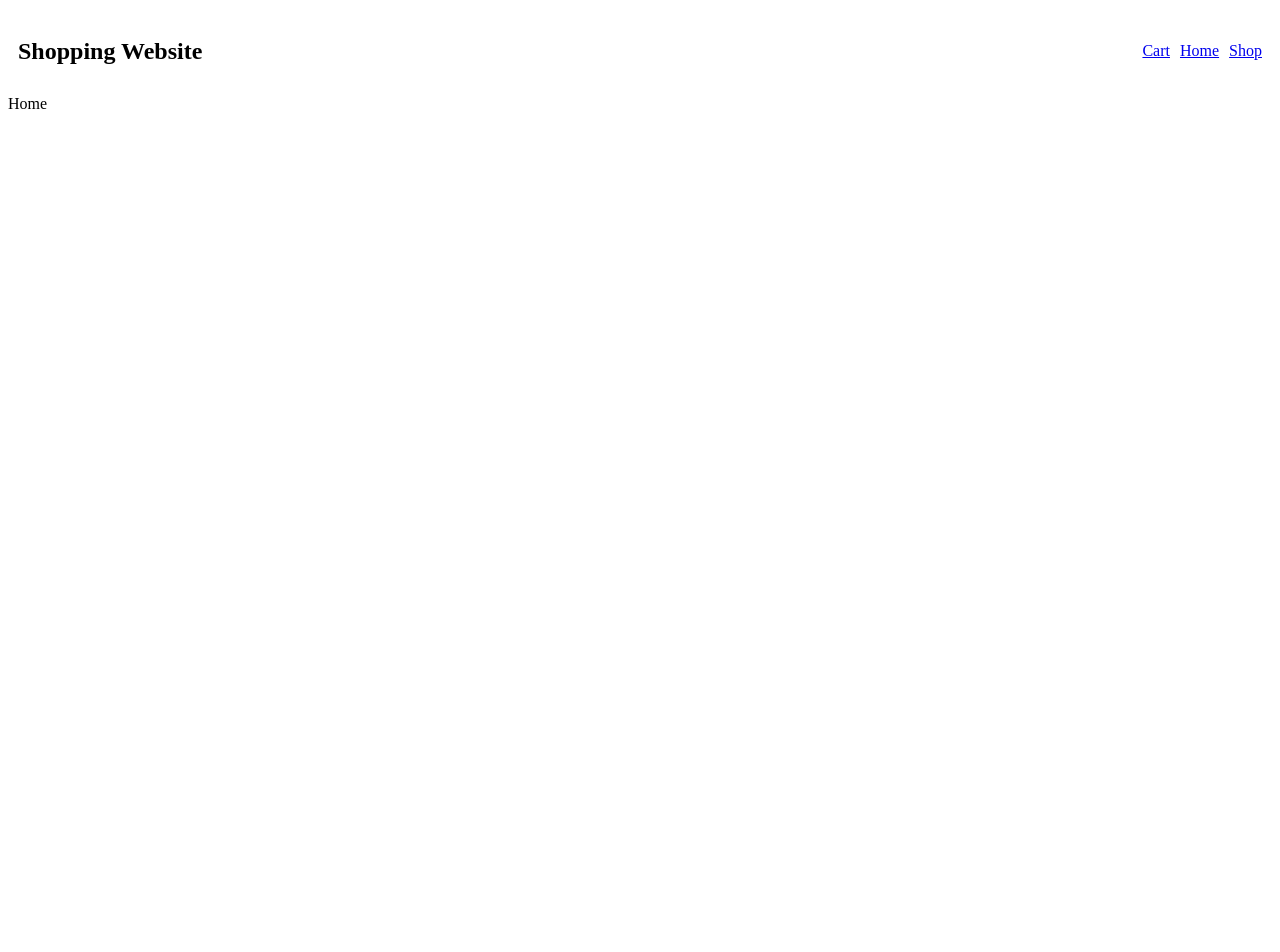
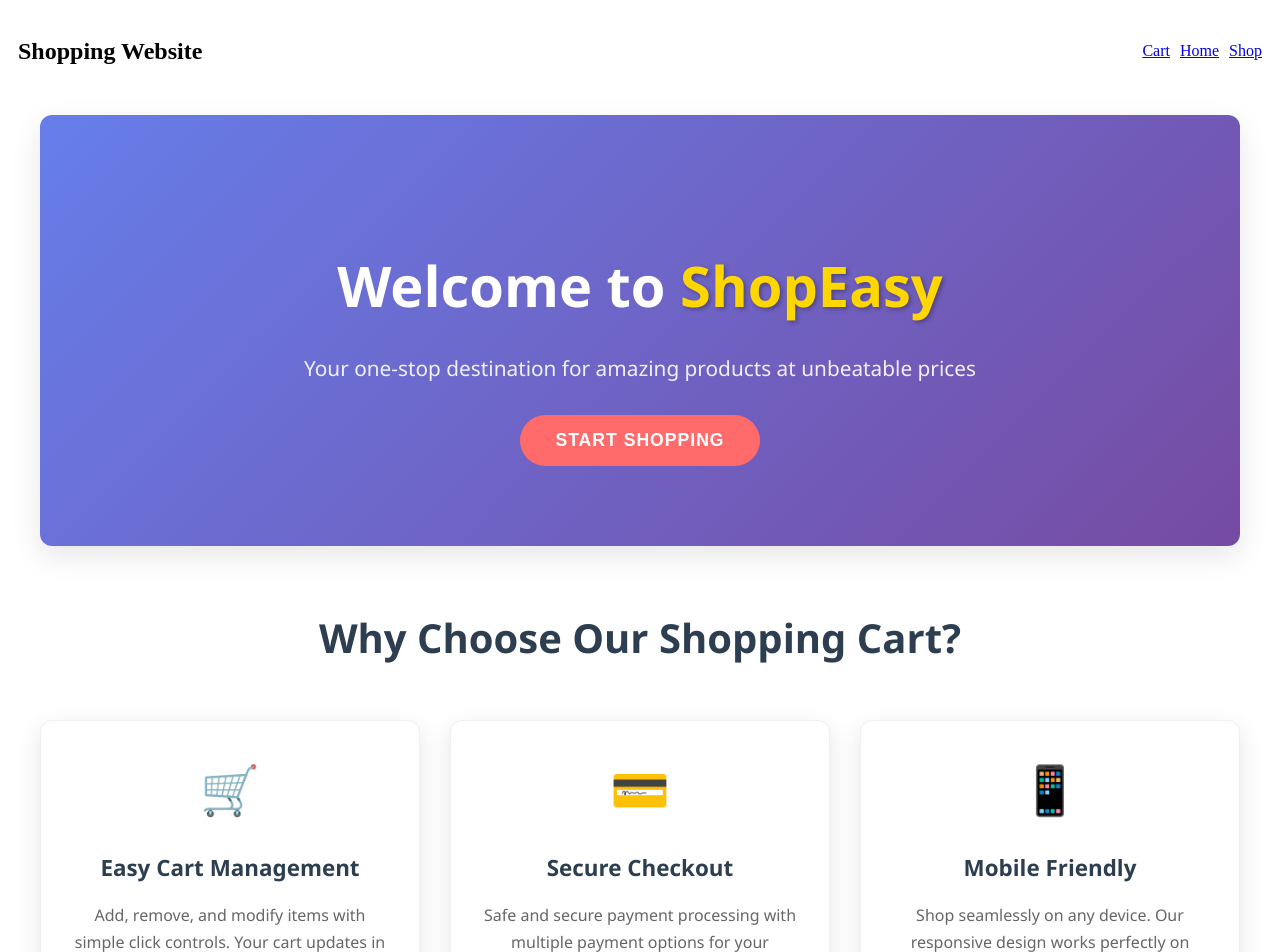
Before and after one commit to avanish1207/shopping-cart, a React (Vite) app: page /home in a window 1280 px wide. Shown: the top 952 px of the page. Before the commit the page ends 800 px from the top, so only its background shows below. Built offline with nearby package versions, Linux system fonts and the light colour scheme.

Commit message:
Setup Home Page

```diff
--- /dev/null
+++ b/src/pages/Home.css
@@ -0,0 +1,309 @@
+/* Home.css */
+
+.home-container {
+  font-family: 'Segoe UI', Tahoma, Geneva, Verdana, sans-serif;
+  color: #333;
+  line-height: 1.6;
+  max-width: 1200px;
+  margin: 0 auto;
+  padding: 20px;
+}
+
+/* Hero Section */
+.hero {
+  background: linear-gradient(135deg, #667eea, #764ba2);
+  color: white;
+  padding: 80px 20px;
+  border-radius: 12px;
+  text-align: center;
+  margin-bottom: 60px;
+  box-shadow: 0 10px 30px rgba(0, 0, 0, 0.1);
+}
+
+.hero-content h1 {
+  font-size: 3.5rem;
+  margin-bottom: 15px;
+  font-weight: 700;
+}
+
+.brand {
+  color: #ffd700;
+  text-shadow: 2px 2px 4px rgba(0, 0, 0, 0.3);
+}
+
+.hero-subtitle {
+  font-size: 1.3rem;
+  margin-bottom: 30px;
+  opacity: 0.9;
+}
+
+.cta-button {
+  background-color: #ff6b6b;
+  color: white;
+  border: none;
+  padding: 15px 35px;
+  font-size: 1.1rem;
+  cursor: pointer;
+  border-radius: 50px;
+  font-weight: 600;
+  transition: all 0.3s ease;
+  text-transform: uppercase;
+  letter-spacing: 1px;
+}
+
+.cta-button:hover {
+  background-color: #ff5252;
+  transform: translateY(-2px);
+  box-shadow: 0 6px 20px rgba(255, 107, 107, 0.4);
+}
+
+/* Features Section */
+.features {
+  margin-bottom: 80px;
+}
+
+.features h2 {
+  text-align: center;
+  font-size: 2.5rem;
+  margin-bottom: 50px;
+  color: #2c3e50;
+  font-weight: 600;
+}
+
+.features-grid {
+  display: grid;
+  grid-template-columns: repeat(auto-fit, minmax(300px, 1fr));
+  gap: 30px;
+}
+
+.feature-card {
+  background: #ffffff;
+  padding: 30px;
+  border-radius: 12px;
+  box-shadow: 0 8px 25px rgba(0, 0, 0, 0.1);
+  text-align: center;
+  transition: all 0.3s ease;
+  border: 1px solid #f0f0f0;
+}
+
+.feature-card:hover {
+  transform: translateY(-8px);
+  box-shadow: 0 15px 40px rgba(0, 0, 0, 0.15);
+}
+
+.feature-icon {
+  font-size: 3rem;
+  margin-bottom: 20px;
+  display: block;
+}
+
+.feature-card h3 {
+  font-size: 1.4rem;
+  margin-bottom: 15px;
+  color: #2c3e50;
+  font-weight: 600;
+}
+
+.feature-card p {
+  color: #666;
+  line-height: 1.7;
+}
+
+/* How It Works Section */
+.how-it-works {
+  margin-bottom: 80px;
+}
+
+.how-it-works h2 {
+  text-align: center;
+  font-size: 2.5rem;
+  margin-bottom: 50px;
+  color: #2c3e50;
+  font-weight: 600;
+}
+
+.steps {
+  display: flex;
+  flex-wrap: wrap;
+  justify-content: center;
+  gap: 40px;
+  max-width: 900px;
+  margin: 0 auto;
+}
+
+.step {
+  flex: 1 1 250px;
+  background: #ffffff;
+  padding: 30px;
+  border-radius: 12px;
+  text-align: center;
+  box-shadow: 0 8px 25px rgba(0, 0, 0, 0.1);
+  position: relative;
+}
+
+.step-number {
+  background: linear-gradient(135deg, #667eea, #764ba2);
+  color: white;
+  font-weight: bold;
+  width: 50px;
+  height: 50px;
+  line-height: 50px;
+  border-radius: 50%;
+  font-size: 1.4rem;
+  margin: 0 auto 20px;
+  box-shadow: 0 4px 15px rgba(102, 126, 234, 0.3);
+}
+
+.step h3 {
+  margin-bottom: 15px;
+  color: #2c3e50;
+  font-weight: 600;
+}
+
+.step p {
+  color: #666;
+  line-height: 1.7;
+}
+
+/* Stats Section */
+.stats {
+  background: linear-gradient(135deg, #667eea, #764ba2);
+  color: white;
+  padding: 60px 20px;
+  border-radius: 12px;
+  margin-bottom: 80px;
+  box-shadow: 0 10px 30px rgba(0, 0, 0, 0.1);
+}
+
+.stats-grid {
+  display: grid;
+  grid-template-columns: repeat(auto-fit, minmax(200px, 1fr));
+  gap: 40px;
+  text-align: center;
+  max-width: 800px;
+  margin: 0 auto;
+}
+
+.stat h3 {
+  font-size: 3rem;
+  margin-bottom: 10px;
+  font-weight: 700;
+  color: #ffd700;
+}
+
+.stat p {
+  font-size: 1.1rem;
+  opacity: 0.9;
+}
+
+/* Final Call to Action Section */
+.final-cta {
+  text-align: center;
+  padding: 60px 20px;
+  background: #f8f9fa;
+  border-radius: 12px;
+  margin-bottom: 40px;
+}
+
+.final-cta h2 {
+  font-size: 2.5rem;
+  margin-bottom: 20px;
+  color: #2c3e50;
+  font-weight: 600;
+}
+
+.final-cta p {
+  font-size: 1.2rem;
+  margin-bottom: 35px;
+  color: #666;
+  max-width: 600px;
+  margin-left: auto;
+  margin-right: auto;
+}
+
+.cta-buttons {
+  display: flex;
+  justify-content: center;
+  gap: 20px;
+  flex-wrap: wrap;
+}
+
+.cta-button.primary {
+  background: linear-gradient(135deg, #667eea, #764ba2);
+  color: white;
+}
+
+.cta-button.primary:hover {
+  background: linear-gradient(135deg, #5a6fd8, #6a4190);
+  transform: translateY(-2px);
+  box-shadow: 0 6px 20px rgba(102, 126, 234, 0.4);
+}
+
+.cta-button.secondary {
+  background-color: transparent;
+  color: #667eea;
+  border: 2px solid #667eea;
+}
+
+.cta-button.secondary:hover {
+  background-color: #667eea;
+  color: white;
+  transform: translateY(-2px);
+  box-shadow: 0 6px 20px rgba(102, 126, 234, 0.4);
+}
+
+/* Responsive Design */
+@media (max-width: 768px) {
+  .hero-content h1 {
+    font-size: 2.5rem;
+  }
+
+  .hero-subtitle {
+    font-size: 1.1rem;
+  }
+
+  .features h2, .how-it-works h2, .final-cta h2 {
+    font-size: 2rem;
+  }
+
+  .features-grid {
+    grid-template-columns: 1fr;
+    gap: 20px;
+  }
+
+  .steps {
+    flex-direction: column;
+  }
+
+  .cta-buttons {
+    flex-direction: column;
+    align-items: center;
+  }
+
+  .cta-button {
+    width: 250px;
+  }
+
+  .stats-grid {
+    grid-template-columns: repeat(2, 1fr);
+    gap: 20px;
+  }
+}
+
+@media (max-width: 480px) {
+  .home-container {
+    padding: 10px;
+  }
+
+  .hero {
+    padding: 50px 20px;
+  }
+
+  .feature-card, .step {
+    padding: 20px;
+  }
+
+  .stats-grid {
+    grid-template-columns: 1fr;
+  }
+}
--- a/src/pages/Home.jsx
+++ b/src/pages/Home.jsx
@@ -1,8 +1,124 @@
+import './Home.css'
+import { useNavigate } from 'react-router'
+
 function Home() {
+    const navigate=useNavigate();
+    const returnHome=()=>{
+        navigate('/');
+    };
+    const browseProducts=()=>{
+        navigate('/shop');
+    };
+  return (
+    <div className="home-container">
+      {/* Hero Section */}
+      <section className="hero">
+        <div className="hero-content">
+          <h1>Welcome to <span className="brand">ShopEasy</span></h1>
+          <p className="hero-subtitle">
+            Your one-stop destination for amazing products at unbeatable prices
+          </p>
+          <button className="cta-button" onClick={browseProducts}>Start Shopping</button>
+        </div>
+      </section>
 
-  return (
-    <div>
-      Home
+      {/* Features Section */}
+      <section className="features">
+        <h2>Why Choose Our Shopping Cart?</h2>
+        <div className="features-grid">
+          <div className="feature-card">
+            <div className="feature-icon">🛒</div>
+            <h3>Easy Cart Management</h3>
+            <p>Add, remove, and modify items with simple click controls. Your cart updates in real-time as you shop.</p>
+          </div>
+
+          <div className="feature-card">
+            <div className="feature-icon">💳</div>
+            <h3>Secure Checkout</h3>
+            <p>Safe and secure payment processing with multiple payment options for your convenience.</p>
+          </div>
+
+          <div className="feature-card">
+            <div className="feature-icon">📱</div>
+            <h3>Mobile Friendly</h3>
+            <p>Shop seamlessly on any device. Our responsive design works perfectly on phones, tablets, and desktops.</p>
+          </div>
+
+          <div className="feature-card">
+            <div className="feature-icon">⚡</div>
+            <h3>Lightning Fast</h3>
+            <p>Built with modern React technology for instant page loads and smooth user experience.</p>
+          </div>
+
+          <div className="feature-card">
+            <div className="feature-icon">🔄</div>
+            <h3>Save for Later</h3>
+            <p>Not ready to buy? Save items to your cart and come back anytime to complete your purchase.</p>
+          </div>
+
+          <div className="feature-card">
+            <div className="feature-icon">📊</div>
+            <h3>Smart Recommendations</h3>
+            <p>Discover new products based on your shopping preferences and browsing history.</p>
+          </div>
+        </div>
+      </section>
+
+      {/* How It Works Section */}
+      <section className="how-it-works">
+        <h2>How It Works</h2>
+        <div className="steps">
+          <div className="step">
+            <div className="step-number">1</div>
+            <h3>Browse Products</h3>
+            <p>Explore our curated collection of high-quality products from trusted brands.</p>
+          </div>
+
+          <div className="step">
+            <div className="step-number">2</div>
+            <h3>Add to Cart</h3>
+            <p>Select quantities and add your favorite items to your shopping cart with one click.</p>
+          </div>
+
+          <div className="step">
+            <div className="step-number">3</div>
+            <h3>Review & Checkout</h3>
+            <p>Review your selections, update quantities if needed, and proceed to secure checkout.</p>
+          </div>
+        </div>
+      </section>
+
+      {/* Stats Section */}
+      <section className="stats">
+        <div className="stats-grid">
+          <div className="stat">
+            <h3>10k+</h3>
+            <p>Happy Customers</p>
+          </div>
+          <div className="stat">
+            <h3>500+</h3>
+            <p>Products Available</p>
+          </div>
+          <div className="stat">
+            <h3>24/7</h3>
+            <p>Customer Support</p>
+          </div>
+          <div className="stat">
+            <h3>99.9%</h3>
+            <p>Uptime Guarantee</p>
+          </div>
+        </div>
+      </section>
+
+      {/* Call to Action */}
+      <section className="final-cta">
+        <h2>Ready to Start Shopping?</h2>
+        <p>Join thousands of satisfied customers and experience the future of online shopping.</p>
+        <div className="cta-buttons">
+          <button className="cta-button primary" onClick={browseProducts}>Browse Products</button>
+          <button className="cta-button secondary" onClick={returnHome}>Learn More</button>
+        </div>
+      </section>
     </div>
   )
 }
```
Also changed, not shown: src/pages/Cart.css (added), src/pages/Shop.css (added).
